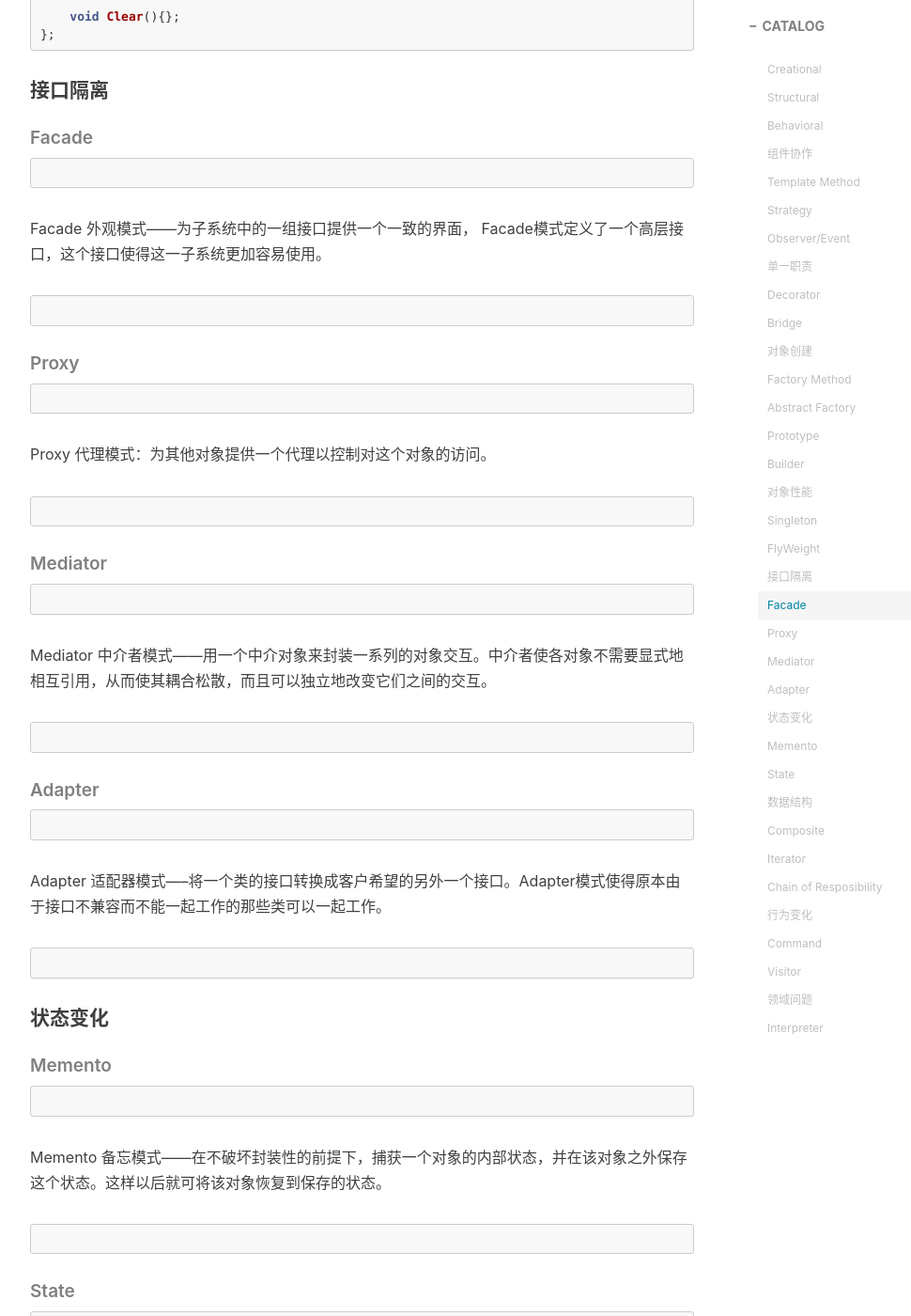
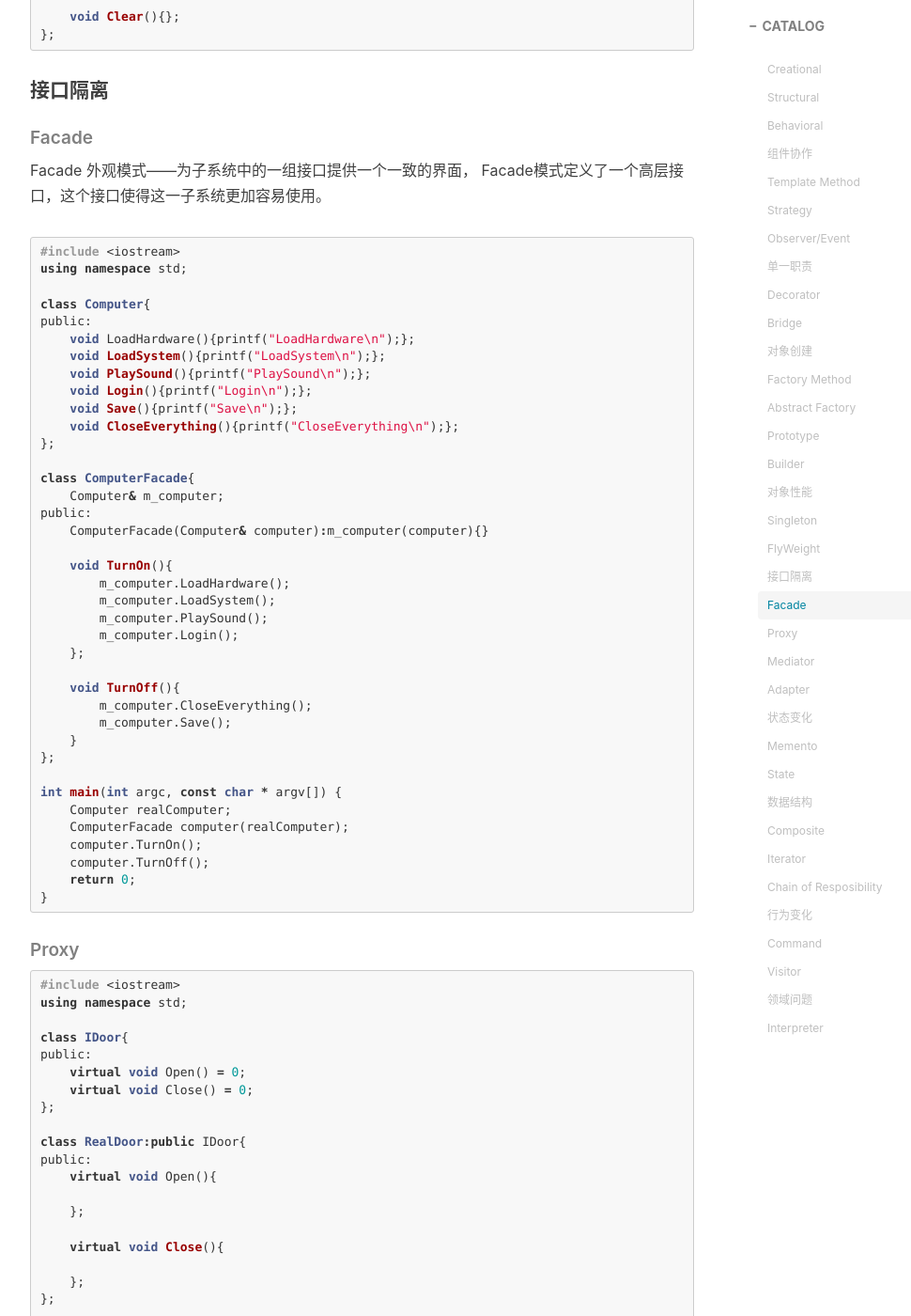
Before and after one commit to chenanbao/chenanbao.github.io, a Jekyll site: the page built from _posts/2019-01-12-设计模式.md, in a window 1280 px wide and 1400 px high, scrolled down 19661 px. Shown: the whole window at 94% size, without its empty margins (233-1203 px from the left). Built offline with Jekyll 4.4.1, drawn with Linux system fonts in a browser that asks for light colours; nearby versions of some CDN libraries; comment, search, counter and statistics services are not loaded; some of the changed text lies outside the part shown.

Commit message:
Update 2019-01-12-设计模式.md

````diff
--- a/_posts/2019-01-12-设计模式.md
+++ b/_posts/2019-01-12-设计模式.md
@@ -1019,20 +1019,136 @@ public:
 
 #### 接口隔离
 ##### Facade
-```c
+Facade 外观模式——为子系统中的一组接口提供一个一致的界面， Facade模式定义了一个高层接口，这个接口使得这一子系统更加容易使用。
+```c++
+#include <iostream>
 
-```
-Facade 外观模式——为子系统中的一组接口提供一个一致的界面， Facade模式定义了一个高层接口，这个接口使得这一子系统更加容易使用。
-```c
+using namespace std;
 
+class Computer{
+public:
+    void LoadHardware(){printf("LoadHardware\n");};
+    void LoadSystem(){printf("LoadSystem\n");};
+    void PlaySound(){printf("PlaySound\n");};
+    void Login(){printf("Login\n");};
+    void Save(){printf("Save\n");};
+    void CloseEverything(){printf("CloseEverything\n");};
+};
+
+class ComputerFacade{
+    Computer& m_computer;
+public:
+    ComputerFacade(Computer& computer):m_computer(computer){}
+
+    void TurnOn(){
+        m_computer.LoadHardware();
+        m_computer.LoadSystem();
+        m_computer.PlaySound();
+        m_computer.Login();
+    };
+
+    void TurnOff(){
+        m_computer.CloseEverything();
+        m_computer.Save();
+    }
+};
+
+int main(int argc, const char * argv[]) {
+    Computer realComputer;
+    ComputerFacade computer(realComputer);
+    computer.TurnOn();
+    computer.TurnOff();
+    return 0;
+}
 ```
 ##### Proxy
-```c
+```c++
+#include <iostream>
 
+using namespace std;
+
+class IDoor{
+public:
+    virtual void Open() = 0;
+    virtual void Close() = 0;
+};
+
+class RealDoor:public IDoor{
+public:
+    virtual void Open(){
+
+    };
+
+    virtual void Close(){
+
+    };
+};
+
+
+class ClientApp{
+    IDoor* door;
+public:
+    ClientApp(){
+        door = new RealDoor();
+    };
+    void DoTask(){
+        door->Open();
+    };
+};
 ```
 Proxy 代理模式：为其他对象提供一个代理以控制对这个对象的访问。
-```c
+```c++
+#include <iostream>
+#include <string>
 
+using namespace std;
+
+class IDoor{
+public:
+    virtual void Open() = 0;
+    virtual void Close() = 0;
+};
+
+class RealDoor:public IDoor{
+public:
+    virtual void Open(){
+
+    };
+
+    virtual void Close(){
+
+    };
+};
+
+class Proxy{
+    IDoor* m_door;
+public:
+    Proxy(){
+        m_door = new RealDoor();
+    };
+    bool Check(const string&pwd){
+        return pwd == "money";
+    };
+    void Open(const string&pwd){
+        if(Check(pwd)){
+            m_door->Open();
+        }
+    };
+    void Close(){
+        m_door->Close();
+    };
+};
+
+class ClientApp{
+    Proxy* proxy;
+public:
+    ClientApp(){
+        proxy = new Proxy();
+    };
+    void DoTask(){
+        proxy->Open("money");
+    };
+};
 ```
 ##### Mediator
 ```c
````
